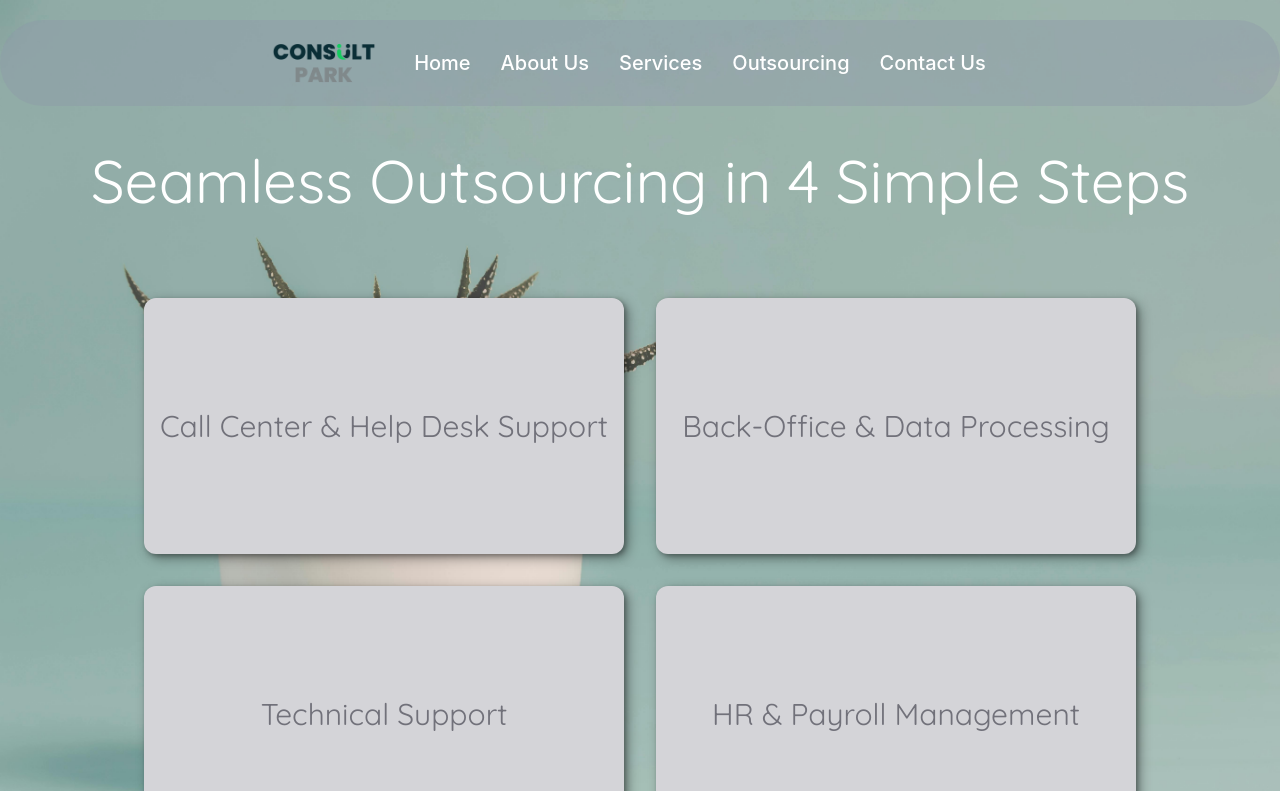
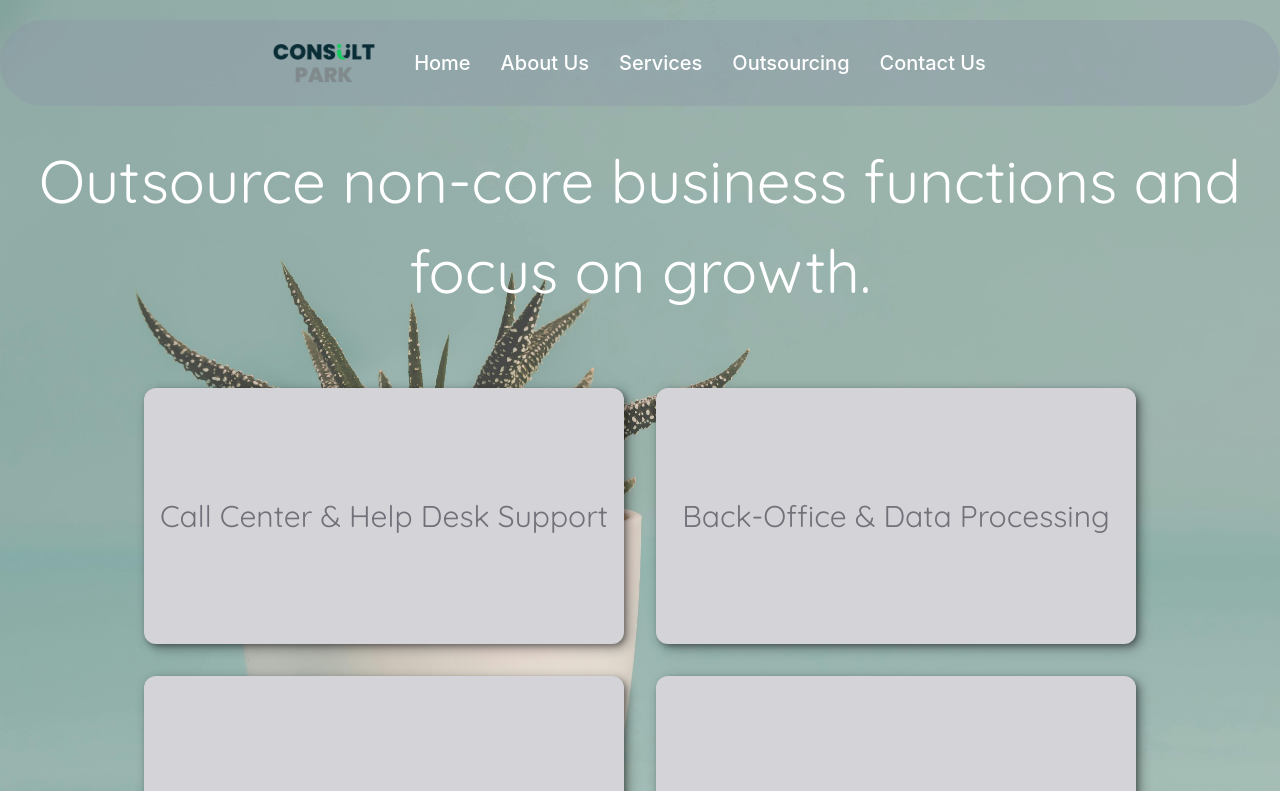
Before and after one commit to GabyNor05/ConsultPark, a React (Create React App) app in the folder consultpark/: page /outsourcing in a window 1280 px wide. Shown: the top 791 px of the page. Built offline with nearby package versions, Linux system fonts and the light colour scheme.

Commit message:
Update BPO,js

```diff
--- a/consultpark/src/component/Outsourcings/BPO.js
+++ b/consultpark/src/component/Outsourcings/BPO.js
@@ -37,7 +37,7 @@ function Outsourcing() {
         <div className='bg-zinc-200 w-full'>
 
           <div className='BPO-Header py-8 pt-32'>
-          <h1>Seamless Outsourcing in 4 Simple Steps</h1>
+          <h1>Outsource non-core business functions and focus on growth.</h1>
             <div className='w-fit m-auto grid gap-8 grid-cols-2 p-16'>
               {headerText.map((item, index) => {
                 return(<InfoCard key={index} message={item} />)
```
